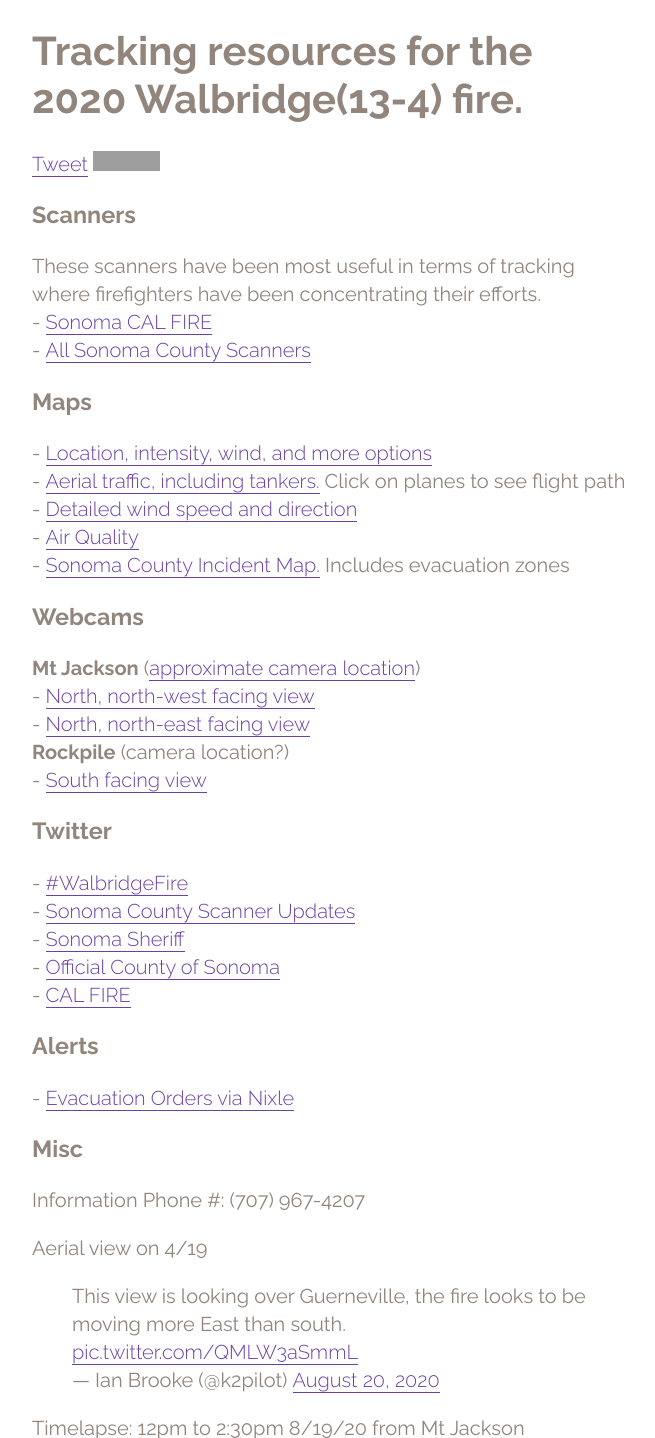
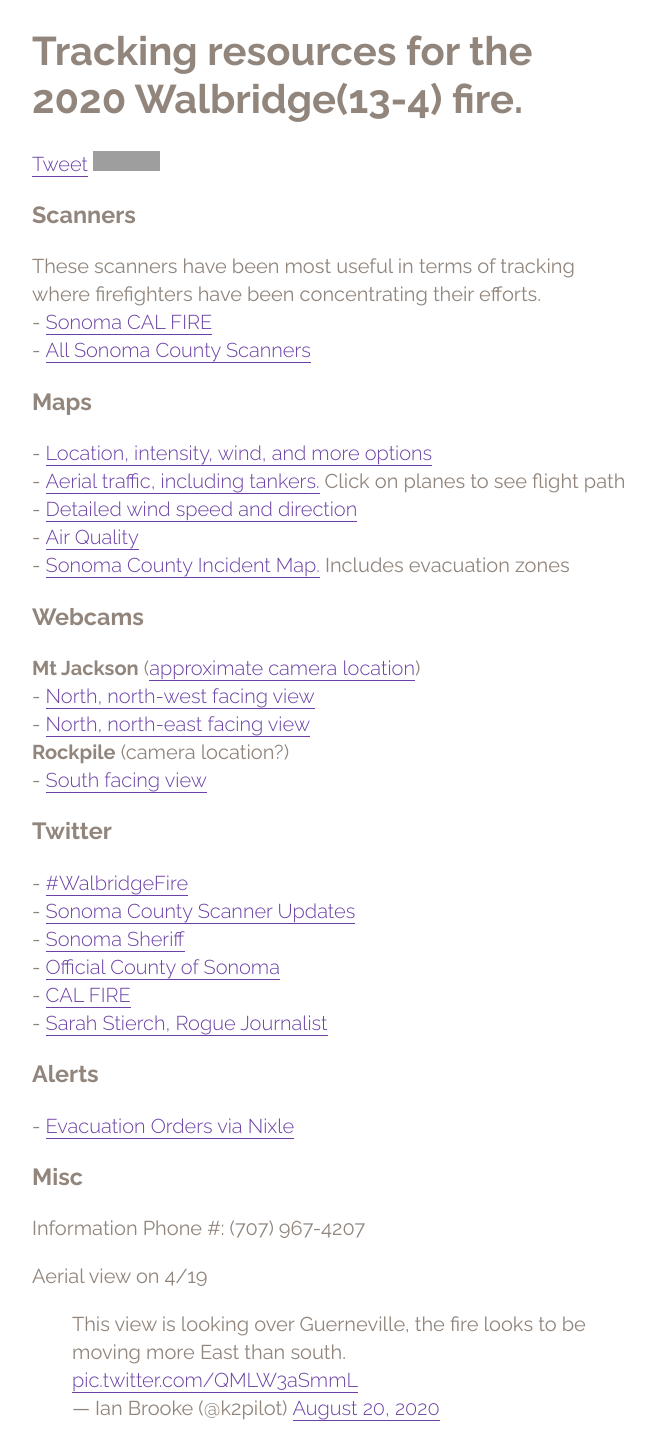
Before and after one commit to levivoelz/levivoelz.github.io, a Jekyll site: the page built from sonoma-county-fire-resources.md, in a window 1280 px wide, cut to the strip 0-1438 px from the top of the page. Shown: the whole strip, without its empty margins (308-963 px from the left). Built offline with Jekyll 4.4.1, drawn with Linux system fonts in a browser that asks for light colours; comment, search, counter and statistics services are not loaded; grey boxes are pictures that could not be loaded.

Commit message:
add rogue journalist

```diff
--- a/sonoma-county-fire-resources.md
+++ b/sonoma-county-fire-resources.md
@@ -48,7 +48,8 @@
   - <a href="https://twitter.com/SonomaScanner" target="_blank">Sonoma County Scanner Updates</a><br />
   - <a href="https://twitter.com/sonomasheriff" target="_blank">Sonoma Sheriff</a><br />
   - <a href="https://twitter.com/CountyofSonoma" target="_blank">Official County of Sonoma</a><br />
-  - <a href="https://twitter.com/CAL_FIRE" target="_blank">CAL FIRE</a>
+  - <a href="https://twitter.com/CAL_FIRE" target="_blank">CAL FIRE</a><br />
+  - <a href='https://twitter.com/Sarah_Stierch' target='_blank'>Sarah Stierch, Rogue Journalist</a>
 </section>
 <section>
   <h3>Alerts</h3>
```
Also changed, not shown: 1 other file.
